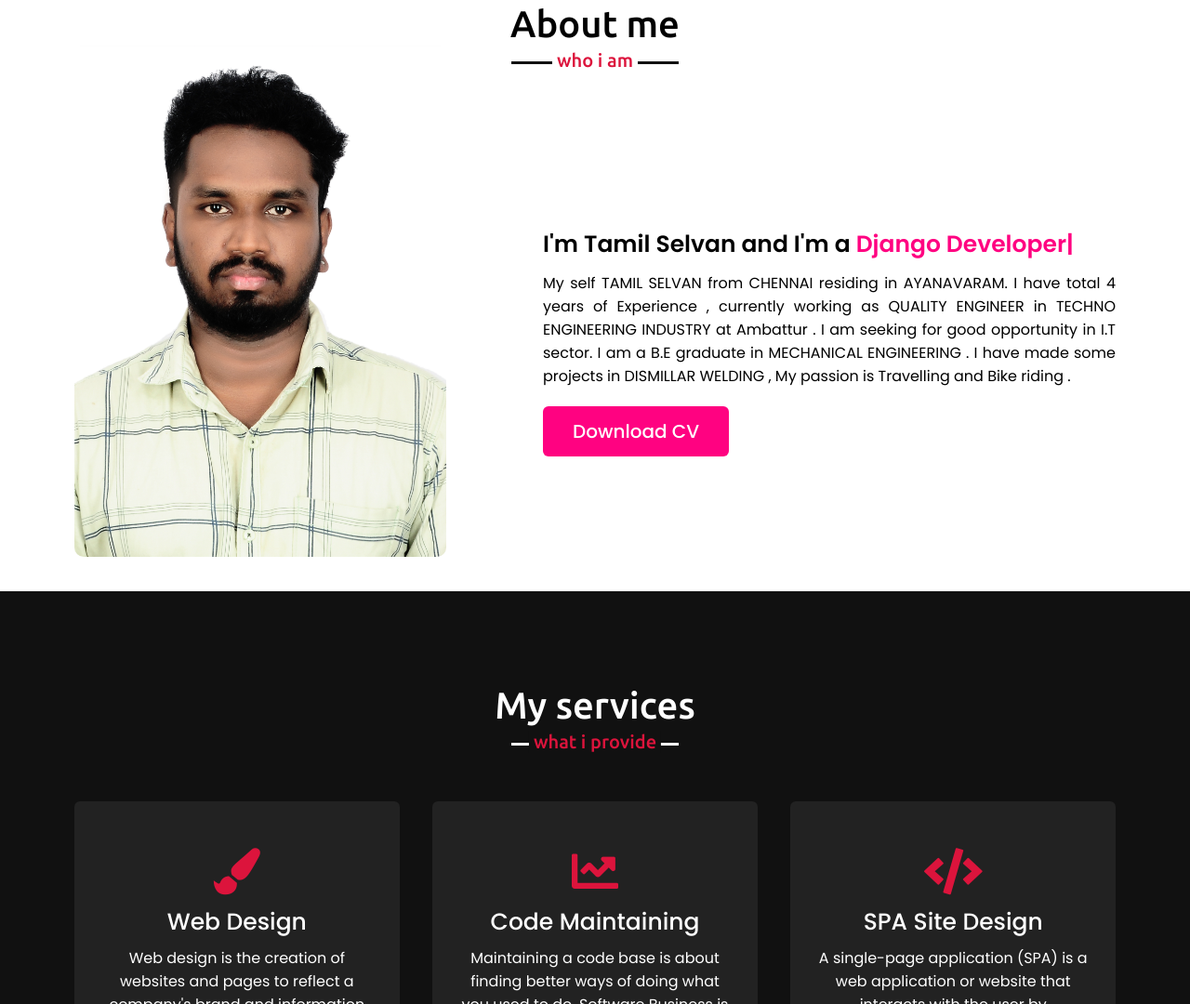
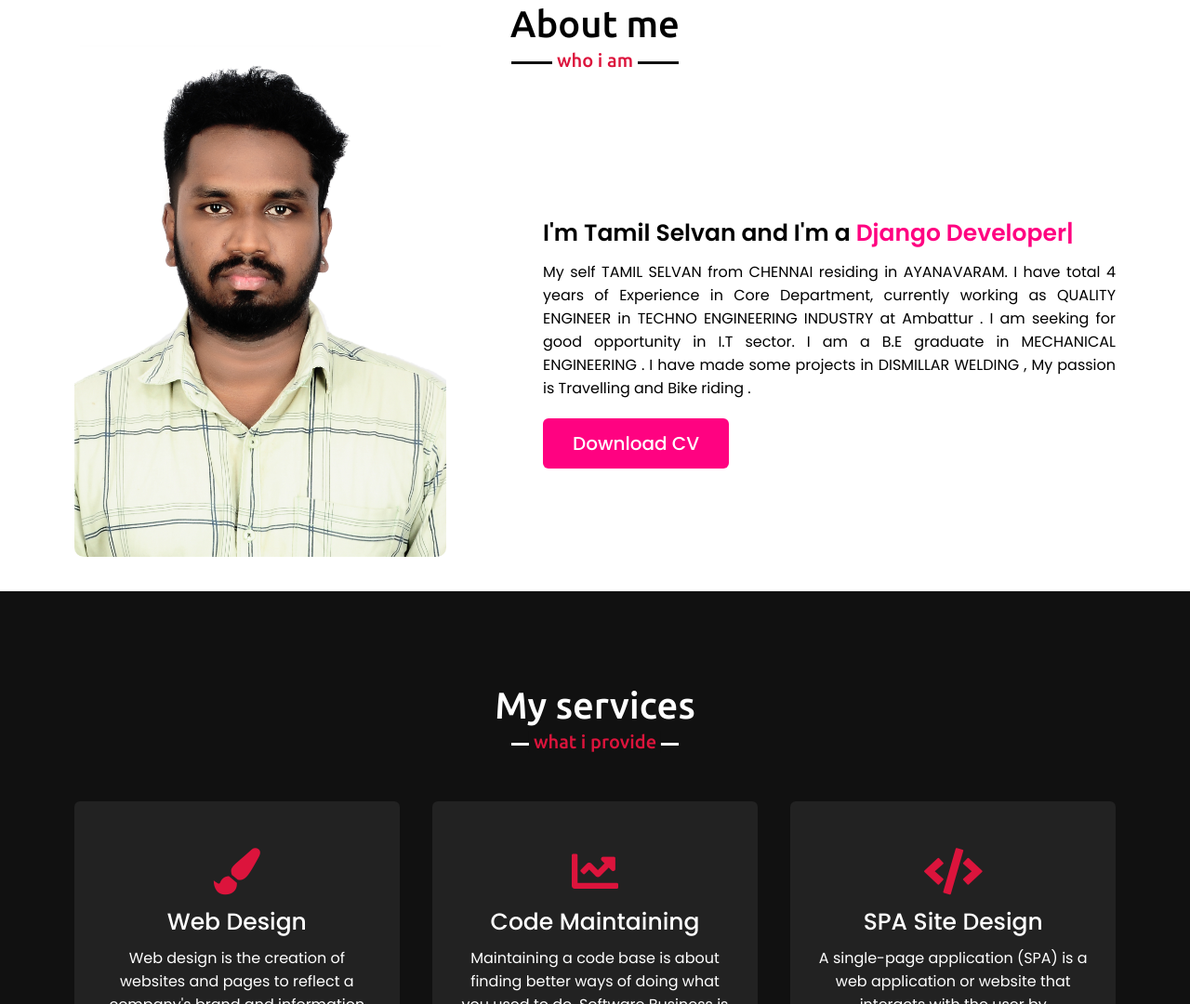
Before and after one commit to Tamil4308/Portfolio_2023, a plain HTML site: page index.html in a window 1280 px wide. Shown: the part 897-1977 px from the top of the page at 93% size. Drawn offline with nearby package versions, Linux system fonts and the light colour scheme.

Commit message:
commit 2 done by tamil

```diff
--- a/index.html
+++ b/index.html
@@ -59,7 +59,7 @@
                     <div class="text">I'm Tamil Selvan and I'm a <span class="typing-2"></span></div>
                     <p>
                         My self  TAMIL  SELVAN from CHENNAI residing in AYANAVARAM.
-                        I have total 4 years of Experience ,
+                        I have total 4 years of Experience in Core Department,
                      currently working as QUALITY ENGINEER in
                       TECHNO ENGINEERING INDUSTRY at Ambattur .
                       I am seeking for good opportunity in I.T sector.
```
